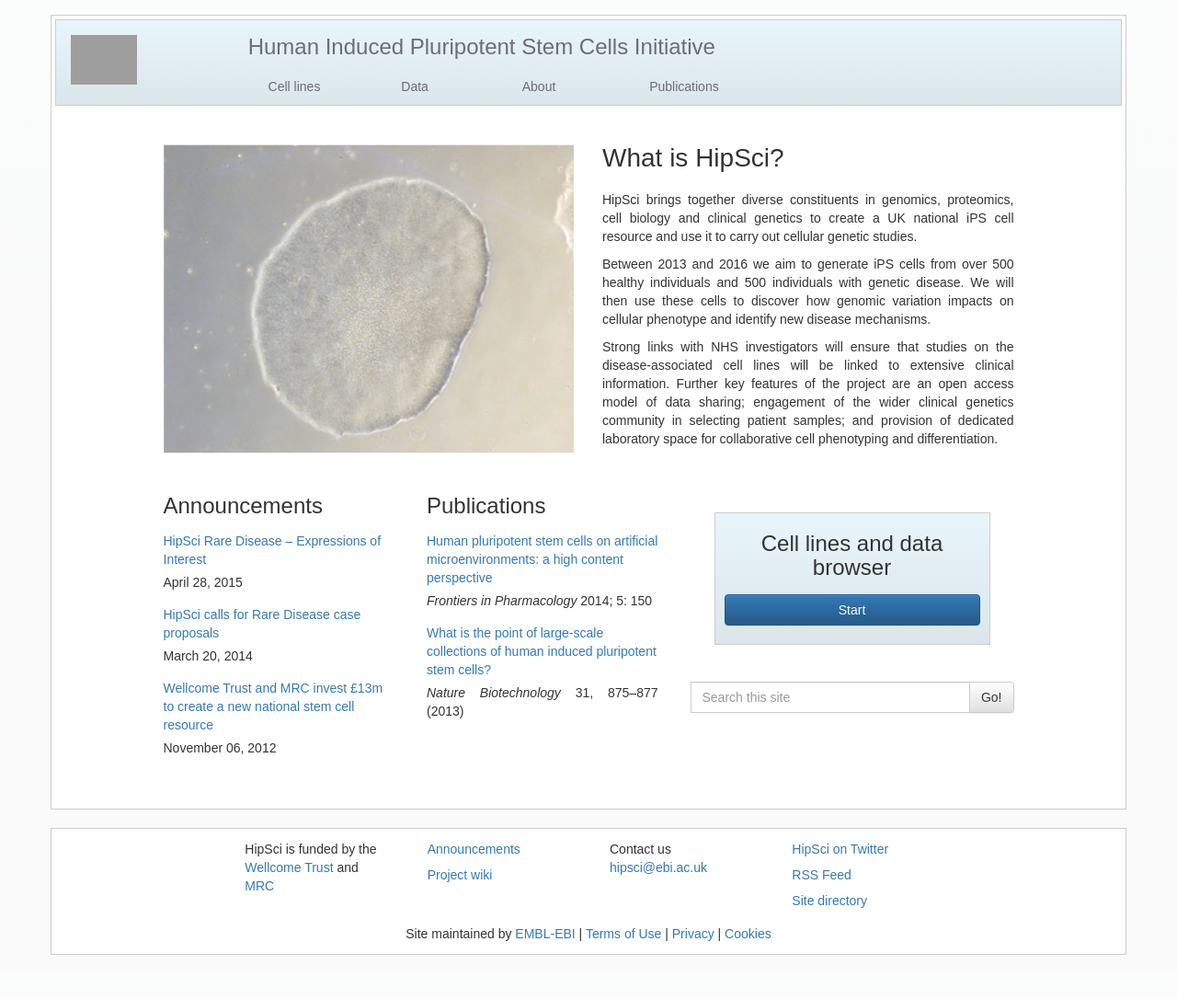
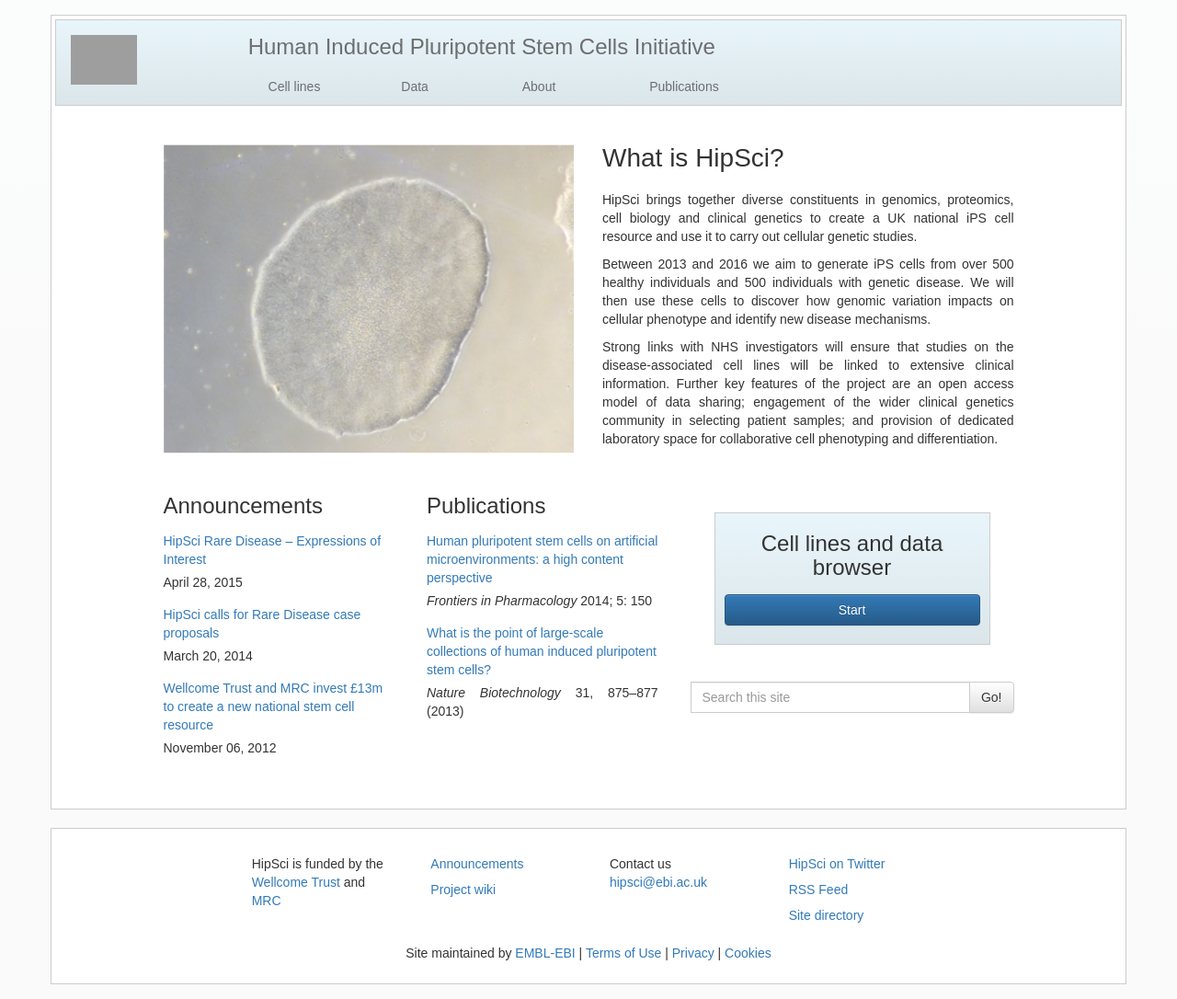
Before and after one commit to EMBL-EBI-GCA/gca_hipsci_website, a Jekyll site: the page built from index.html, in a window 1280 px wide. Shown: the whole page at 92% size. Built offline with Jekyll 4.4.1, drawn with Linux system fonts in a browser that asks for light colours; nearby versions of some CDN libraries; before the commit the page ends 1054 px from its top, so only the background shows below that; grey boxes are pictures that could not be loaded.

Commit message:
footer styling

```diff
--- a/_includes/footer.html
+++ b/_includes/footer.html
@@ -1,21 +1,23 @@
 <footer>
+<div class="sheet container footer">
+<div class="inner-sheet">
 <div class="row">
 
-<div class="col-md-2 col-md-offset-2 col-sm-3 col-xs-4 col-sm-offset-0 col-xs-offset-1">
+<div class="col-md-2 col-md-offset-2 col-sm-3 col-xs-4 col-sm-offset-0 col-xs-offset-1 footer-wrapper">
 <p>HipSci is funded by the <a href="http://www.wellcome.ac.uk/" target="_blank">Wellcome Trust</a>
 and <a href="http://www.mrc.ac.uk/index.htm" target="_blank">MRC</a></p>
 </div>
 
-<div class="col-md-2 col-sm-3 col-xs-4 col-sm-offset-0 col-xs-offset-2">
+<div class="col-md-2 col-sm-3 col-xs-4 col-sm-offset-0 col-xs-offset-2 footer-wrapper">
 <p><a href="{% post_url 1111-11-11-announcements %}">Announcements</a></p>
 <p><a href="{% post_url 1111-11-11-project-wiki %}">Project wiki</a></p>
 </div>
 
-<div class="col-md-2 col-sm-3 col-xs-4 col-sm-offset-0 col-xs-offset-1">
+<div class="col-md-2 col-sm-3 col-xs-4 col-sm-offset-0 col-xs-offset-1 footer-wrapper">
 <p>Contact us <a href="mailto:hipsci@ebi.ac.uk">hipsci@ebi.ac.uk</a></p>
 </div>
 
-<div class="col-md-2 col-sm-3 col-sm-offset-0 col-xs-4 col-xs-offset-2">
+<div class="col-md-2 col-sm-3 col-sm-offset-0 col-xs-4 col-xs-offset-2 footer-wrapper">
 <p><a href="http://www.twitter.com/hipsci">HipSci on Twitter</a></p>
 <p><a href="{{'/announcements/rss.xml' | prepend: site.baseurl}}">RSS Feed</a></p>
 <p><a href="{{'/directory' | prepend: site.baseurl}}">Site directory</a></p>
@@ -34,8 +36,10 @@ and <a href="http://www.mrc.ac.uk/index.htm" target="_blank">MRC</a></p>
     <a href="http://www.ebi.ac.uk/Information/e-directive.html">Cookies</a>
   </p>
 
-  <script src="https://code.jquery.com/jquery-1.11.3.min.js"></script>
-  <script src="https://maxcdn.bootstrapcdn.com/bootstrap/3.3.5/js/bootstrap.min.js"></script>
-
+</div>
+</div>
 </div>
 </footer>
+
+<script src="https://code.jquery.com/jquery-1.11.3.min.js"></script>
+<script src="https://maxcdn.bootstrapcdn.com/bootstrap/3.3.5/js/bootstrap.min.js"></script>
--- a/_layouts/blank.html
+++ b/_layouts/blank.html
@@ -15,9 +15,7 @@
     </div>
     </div>
 
-    <div class="sheet container footer">
     {% include footer.html %}
-    </div>
 
   </body>
 
--- a/css/main.scss
+++ b/css/main.scss
@@ -118,6 +118,10 @@ div.footer {
     p {
         margin: 8px;
     }
+    .footer-wrapper {
+        padding-top: 5px;
+        padding-bottom: 5px;
+    }
 }
 
 div.wrapper {
```
